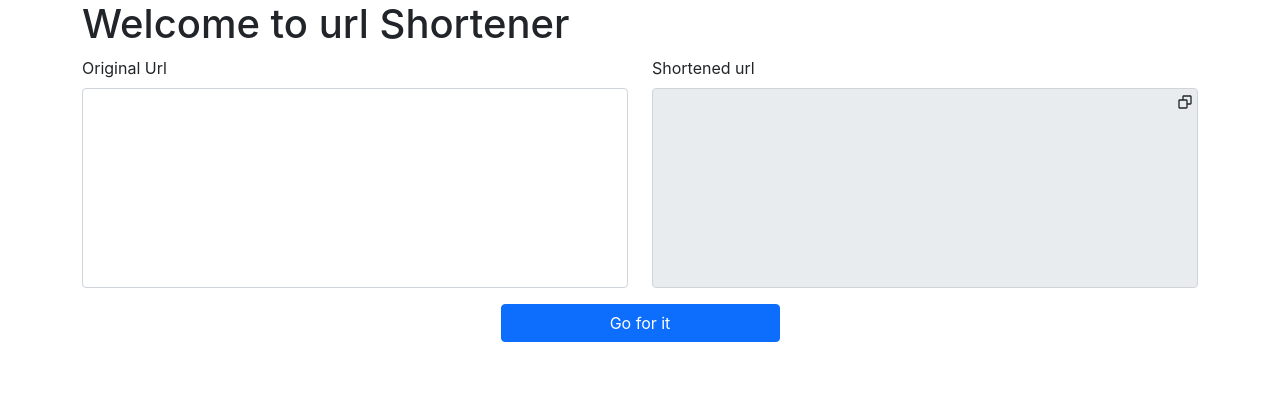
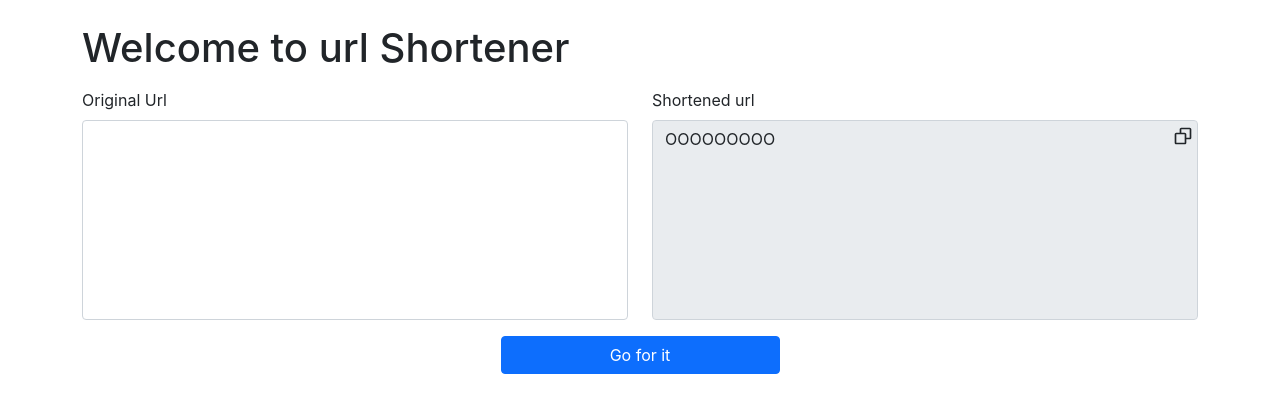
Before and after one commit to moyamoha/urlshortener, a React (Create React App) app in the folder client/: page / in a window 1280 px wide. Shown: the top 412 px of the page. Built offline with nearby package versions, Linux system fonts and the light colour scheme.

Commit message:
copying to clipboard now works perfectly

```diff
--- a/client/src/App.js
+++ b/client/src/App.js
@@ -4,7 +4,7 @@ function App() {
 	return (
 		<div className="App">
 			<div className="container d-flex flex-column">
-				<h1 my-4>Welcome to url Shortener</h1>
+				<h1 className="mt-4 mb-3">Welcome to url Shortener</h1>
 				<UrlForm></UrlForm>
 			</div>
 		</div>
--- a/client/src/components/UrlForm.js
+++ b/client/src/components/UrlForm.js
@@ -5,7 +5,7 @@ import "./form.css";
 
 export default function UrlForm() {
 	const [url, setUrl] = useState("");
-	const [shortened, setShortened] = useState("");
+	const [shortened, setShortened] = useState("OOOOOOOOO");
 	const [copied, setCopied] = useState(false);
 
 	const handleSubmit = (e) => {
@@ -26,23 +26,23 @@ export default function UrlForm() {
 	};
 
 	const copyToClipboard = useCallback(() => {
-		if (!Navigator.clipboard || !shortened) {
+		console.log(navigator);
+		if (!navigator.clipboard || !shortened) {
 			console.log("ok");
 			return;
 		}
-		console.log(Navigator.clipboard);
-		Navigator.clipboard
+		navigator.clipboard
 			.writeText(shortened)
 			.then(() => {
 				setCopied(true);
 			})
-			.then((err) => console.log(err));
+			.catch((err) => console.log(err));
 	}, [shortened]);
 
 	return (
 		<form className="url-form" onSubmit={handleSubmit}>
 			<div className="row">
-				<div class="form-group col-12 col-md-6 align-items-end">
+				<div className="form-group col-12 col-md-6 align-items-end">
 					<label htmlFor="original" className="mb-2">
 						Original Url
 					</label>
@@ -54,20 +54,20 @@ export default function UrlForm() {
 						onChange={(e) => setUrl(e.target.value)}
 					></textarea>
 				</div>
-				<div class="form-group col-12 col-md-6">
+				<div className="form-group col-12 col-md-6">
 					<label htmlFor="shortenedUrl" className="mb-2">
 						Shortened url
 					</label>
 					<div className="wrapper">
 						<textarea
-							class="form-control"
+							className="form-control"
 							id="shortenedUrl"
 							style={{ resize: "none" }}
 							disabled={true}
 							value={shortened}
 						></textarea>
 						{copied ? (
-							<TiTick></TiTick>
+							<TiTick className="copy-icon"></TiTick>
 						) : (
 							<BiCopy className="copy-icon" onClick={copyToClipboard}></BiCopy>
 						)}
@@ -75,7 +75,7 @@ export default function UrlForm() {
 				</div>
 			</div>
 			<div className="d-flex justify-content-center">
-				<button type="submit" class="btn btn-primary mt-3 w-25">
+				<button type="submit" className="btn btn-primary mt-3 w-25">
 					Go for it
 				</button>
 			</div>
--- a/client/src/components/form.css
+++ b/client/src/components/form.css
@@ -5,6 +5,8 @@ textarea {
 	position: absolute;
 	top: 3%;
 	right: 1%;
+	width: 20px;
+	height: 20px;
 }
 
 .wrapper {
```
